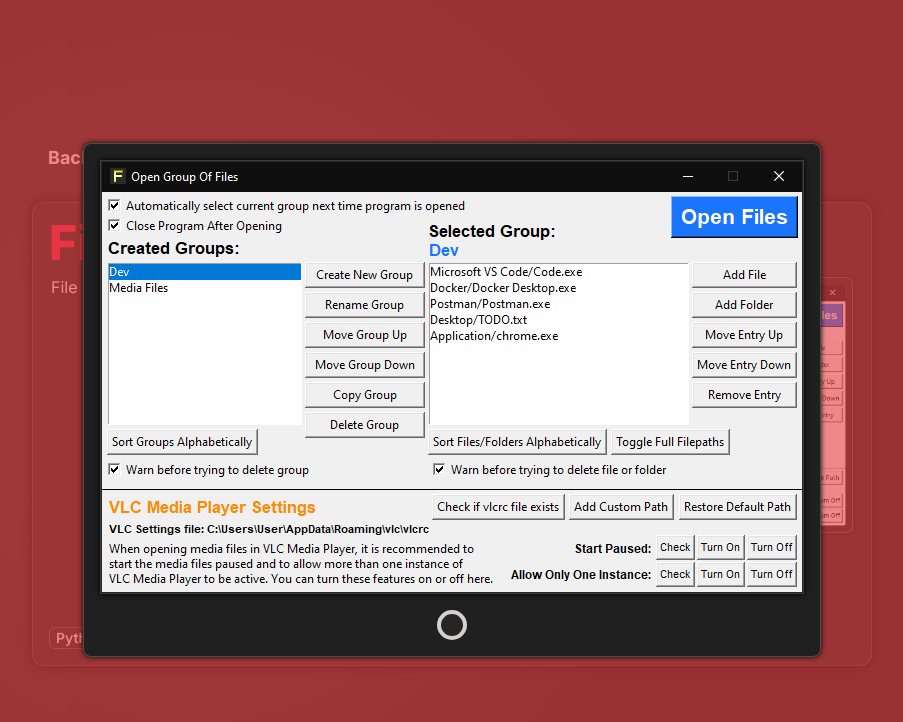
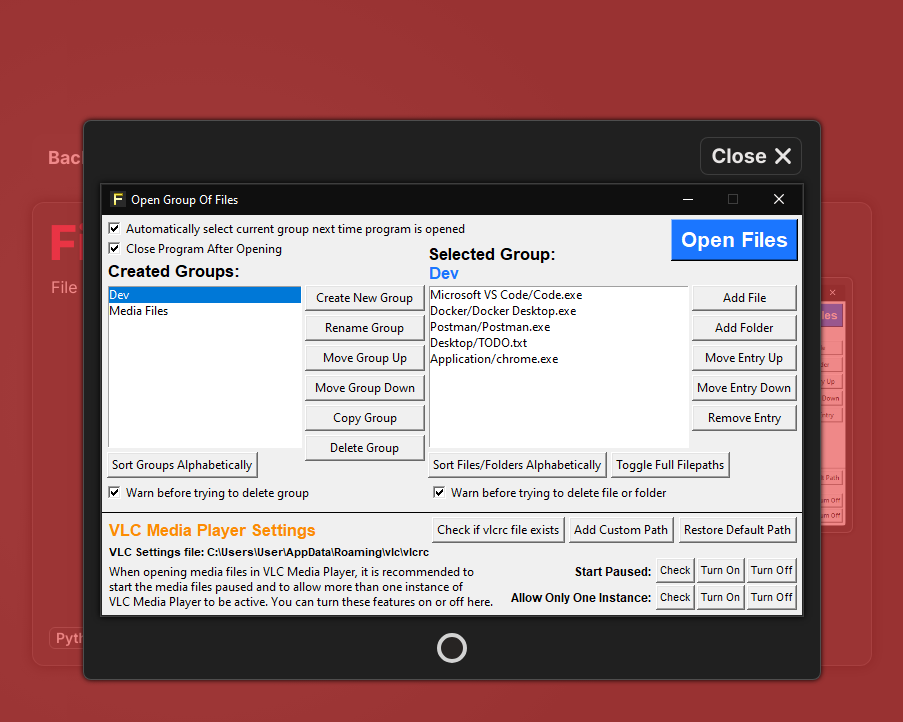
Before and after one commit to vik-ma/portfolio, a Next.js app: page /projects/file-opener in a window 1280 px wide. Both pictures are taken after a click on the picture 837 px from the left and 405 px from the top of the page. Shown: the top 722 px of the page, without its empty margins (188-1091 px from the left). Built offline with nearby package versions, Linux system fonts and the light colour scheme.

Commit message:
Added Close button to full size image div

```diff
--- a/app/components/ImageSlider.tsx
+++ b/app/components/ImageSlider.tsx
@@ -4,6 +4,7 @@
 import { useState, useEffect, useRef } from "react";
 import RightArrow from "../icons/RightArrow";
 import LeftArrow from "../icons/LeftArrow";
+import CloseButton from "../icons/CloseButton";
 
 export default function ImageSlider({
   name,
@@ -116,10 +117,20 @@
               className={
                 onlyOneImage
                   ? "relative rounded-lg p-4 main-image-container"
-                  : "relative rounded-lg pt-5 pb-4 px-1.5 main-image-container"
+                  : "relative rounded-lg pt-2 pb-4 px-1.5 main-image-container"
               }
               ref={fullImageRef}
             >
+              <div className="flex justify-end mb-2 mr-0.5">
+                <button className="rounded-lg py-1 pr-1.5 pl-2.5 bg-[#202020] hover:bg-stone-700 border border-[#464646cc]">
+                  <span className="inline-block align-middle font-bold text-xl text-stone-200">
+                    Close
+                  </span>
+                  <span className="inline-block align-middle ml-1">
+                    <CloseButton />
+                  </span>
+                </button>
+              </div>
               <div className="flex flex-row justify-center items-stretch">
                 {!onlyOneImage && (
                   <button
@@ -129,6 +140,7 @@
                     <LeftArrow />
                   </button>
                 )}
+                <div>
                   <div className="max-w-[850px] full-sized-image-container">
                     <Image
                       className={isFullSizeAnimOngoing ? "animate-fade" : ""}
@@ -139,15 +151,6 @@
                       sizes="100vw"
                       style={{ width: "100%", height: "auto" }}
                     />
-                </div>
-                {!onlyOneImage && (
-                  <button
-                    className="image-arrow-button pl-2"
-                    onClick={() => moveImageRight("full-size")}
-                  >
-                    <RightArrow />
-                  </button>
-                )}
                   </div>
                   <div className="flex flex-col items-center mt-4">
                     <div className="flex flex-row">
@@ -165,6 +168,16 @@
                         ></div>
                       ))}
                     </div>
+                  </div>
+                </div>
+                {!onlyOneImage && (
+                  <button
+                    className="image-arrow-button pl-2"
+                    onClick={() => moveImageRight("full-size")}
+                  >
+                    <RightArrow />
+                  </button>
+                )}
               </div>
             </div>
           </div>
--- a/app/components/Modal.tsx
+++ b/app/components/Modal.tsx
@@ -57,7 +57,7 @@
       >
         <div className="absolute align-middle -top-11 right-0">
           <button
-            className="rounded-lg py-1 pr-1.5 pl-2.5 bg-[#202020] hover:bg-neutral-700 border border-[#464646cc]"
+            className="rounded-lg py-1 pr-1.5 pl-2.5 bg-[#202020] hover:bg-stone-700 border border-[#464646cc]"
             onClick={() => onDismiss()}
           >
             <span className="inline-block align-middle font-bold text-xl text-stone-200">
--- a/app/globals.css
+++ b/app/globals.css
@@ -108,7 +108,7 @@
 }
 
 .main-image-container {
-  background-color: rgb(32, 32, 32);
+  background-color: #202020;
   border: 1px solid rgba(90, 90, 90, 0.8);
   box-shadow: 0px 0px 5px rgb(0, 0, 0);
 }
@@ -257,6 +257,7 @@
   opacity: 0.6;
   filter: invert(100%);
   transition: ease 0.2s;
+
 }
 
 .image-arrow-button:hover {
```
Lines whose indentation alone changed are shown as unchanged.
